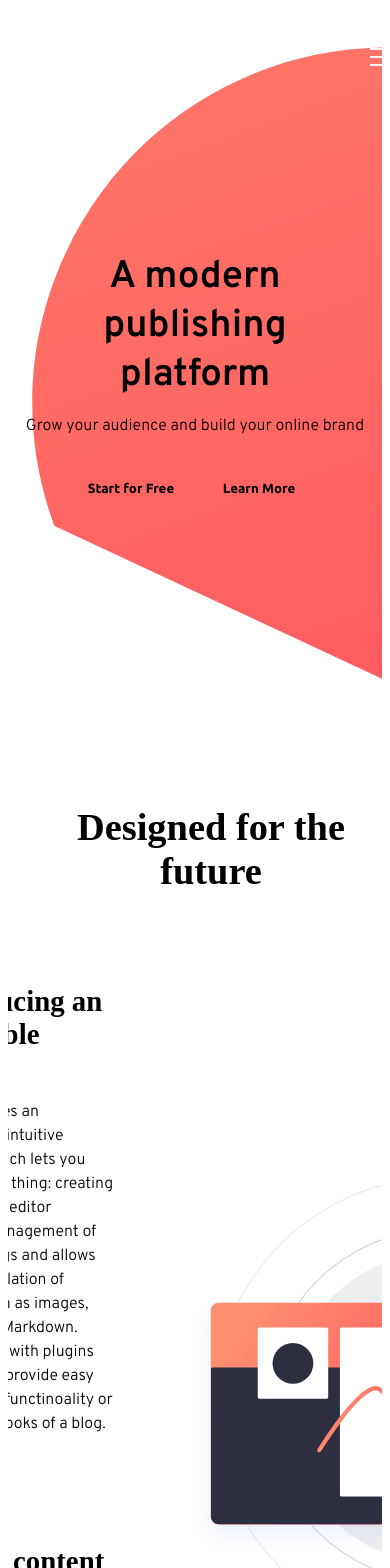
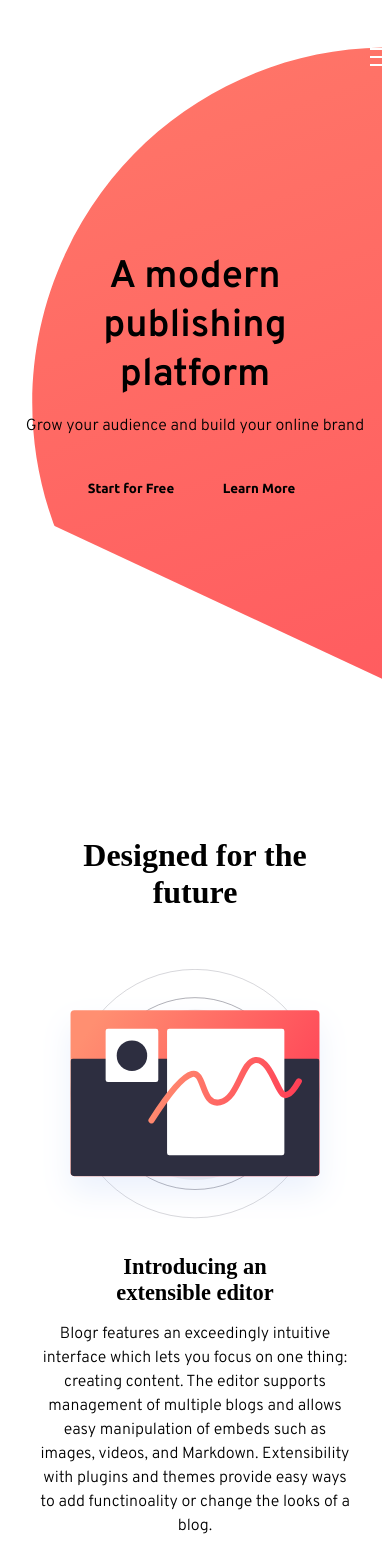
Before and after one commit to DanteBenicio/blogr-landing-page-react, a React (Vite) app: page / in a window 390 px wide. Shown: the top 1568 px of the page. Built offline with nearby package versions, Linux system fonts and the light colour scheme; the HTML template or start-up script is replaced by a standard one.

Commit message:
Section styles

```diff
--- a/src/components/Section/styles.scss
+++ b/src/components/Section/styles.scss
@@ -9,6 +9,10 @@
   max-width: 100vw;
   min-height: 100vh;
   overflow: hidden;
+
+  @media screen and (max-width: 768px) {
+    padding: 6rem 2rem;
+  }
 }
 
 .section_wrapper {
@@ -22,7 +26,7 @@
 
   > .section_title {
     width: 100%;
-    font-size: 2.4rem;
+    font-size: clamp(2rem, 5vw, 2.4rem);
     margin-top: 2.4rem;
     text-align: center;
   }
@@ -37,7 +41,6 @@
   width: 100%;
 
   > .section_image_wrapper {
-    min-width: 400px;
     max-width: 800px;
     width: 100%;
 
@@ -50,7 +53,6 @@
       display: none;
     }
 
-    // @media screen and (max-width: )
   }
 
   > .article_container {
@@ -69,7 +71,7 @@
       width: 100%;
 
       > h3 {
-        font-size: 1.8rem;
+        font-size: clamp(1.4rem, 5vw, 1.8rem);
         margin-bottom: 0.5rem;
       }
 
@@ -82,6 +84,40 @@
 
       &:not(:first-child) {
         margin-top: 1rem;
+      }
+
+      @media screen and (max-width: 420px) {
+        h3 {
+          max-width: 50vw;
+          margin: 0 auto 0.5rem auto;
+          text-align: center;
+        }
+
+        p {
+          text-align: center;
+        }
+      }
+    }
+  }
+
+  @media screen and (max-width: 768px) {
+    flex-direction: column-reverse;
+    gap: 2rem;
+    padding: 0;
+
+    .section_image_wrapper {
+
+      .section_img {
+        transform: translateX(0);
+        width: 100%;
+      }
+
+      .desktop {
+        display: none;
+      }
+
+      .mobile {
+        display: block;
       }
     }
   }
@@ -97,4 +133,13 @@
       transform: translateX(-40%);
     }
   }
+
+  @media screen and (max-width: 768px) {
+    flex-direction: column-reverse;
+    padding: 0;
+
+    .section_image_wrapper .section_img {
+      transform: translateX(0);
+    }
+  }
 }
```
